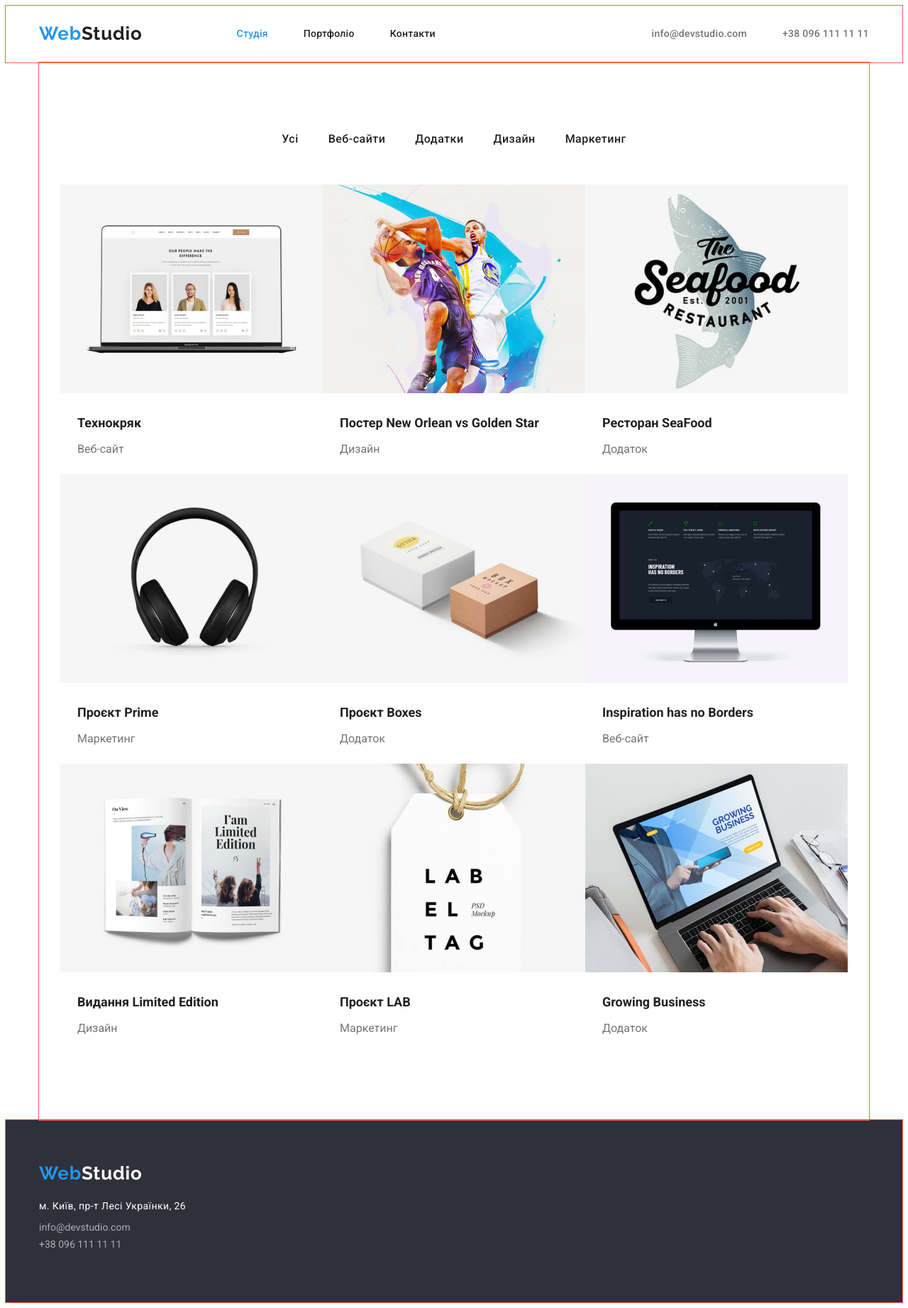
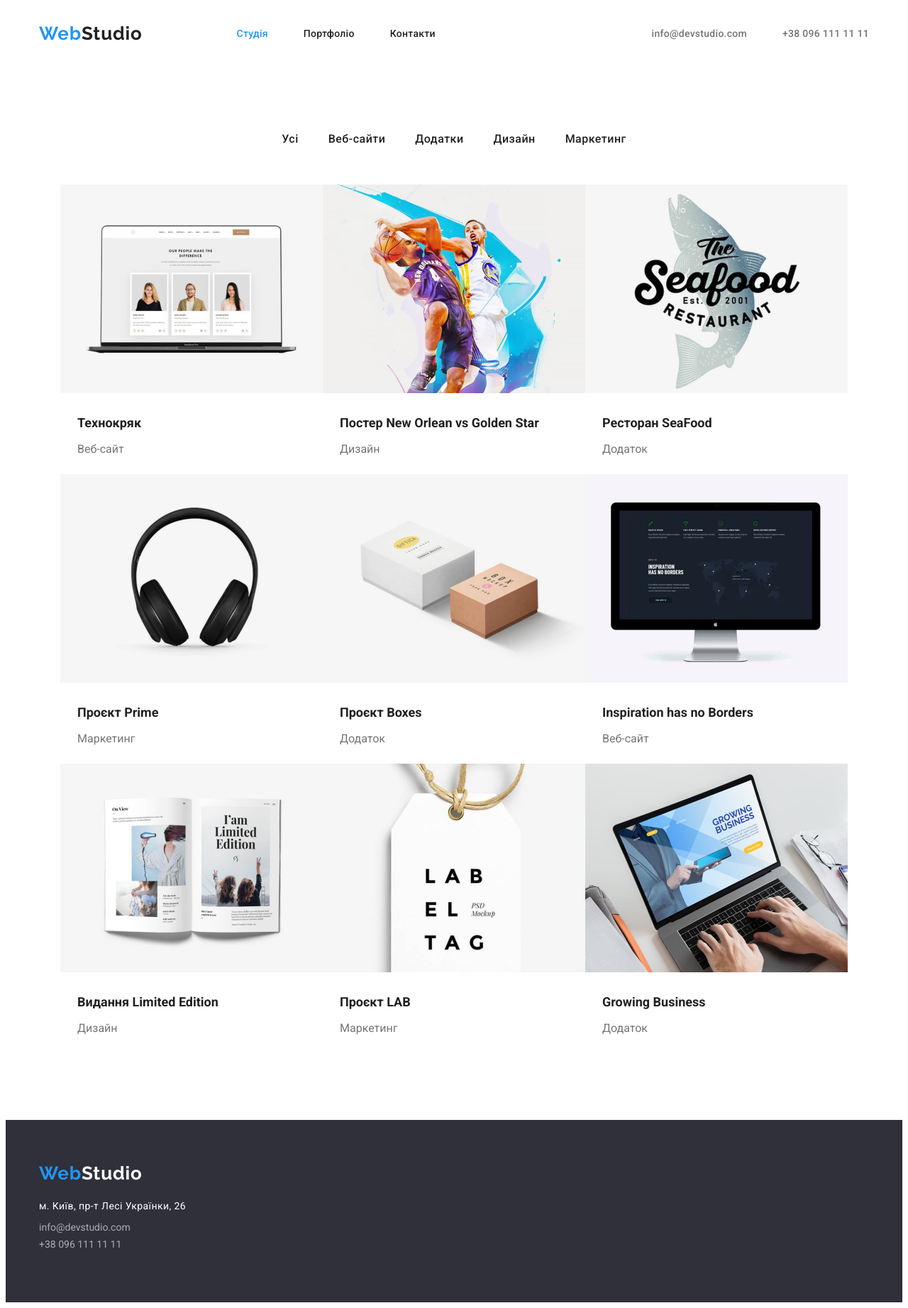
Before and after one commit to owin66/goit-markup-hw-03, a plain HTML site: page portfolio.html in a window 1280 px wide. Shown: the whole page at 71% size. Drawn offline with Linux system fonts and the light colour scheme.

Commit message:
finish_0.1

```diff
--- a/css/styles.css
+++ b/css/styles.css
@@ -44,7 +44,6 @@ ul {
   padding-top: 94px;
   padding-bottom: 94px;
   margin: 0 auto;
-  outline: 1px solid tomato;
 }
 .logo a {
   font-style: normal;
@@ -67,7 +66,6 @@ ul {
   font-weight: 500;
   line-height: 1.14;
   letter-spacing: 0.02em;
-  outline: 1px solid tomato;
 }
 .page-header .logo {
   margin-top: 24px;
@@ -230,7 +228,7 @@ header > .container {
   flex-wrap: wrap;
   padding-left: 0;
 }
-.ul-portfolio.item-portfolio {
+.ul-portfolio.item-portfolio:not(:last-child) {
   margin-right: 30px;
 }
 .item-portfolio {
@@ -354,7 +352,6 @@ header > .container {
   padding-top: 60px;
   padding-bottom: 60px;
   background-color: var(--background-color);
-  outline: 1px solid tomato;
   padding-left: 15px;
   padding-right: 15px;
 }
```
